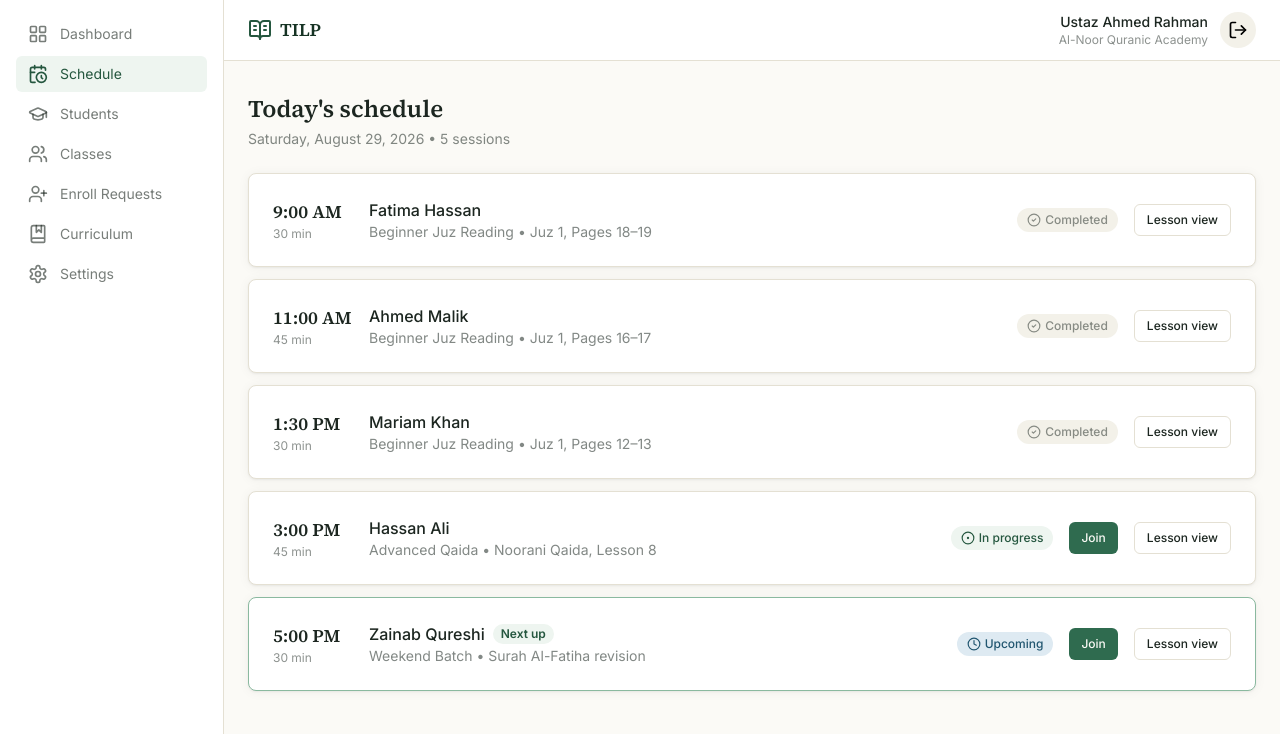
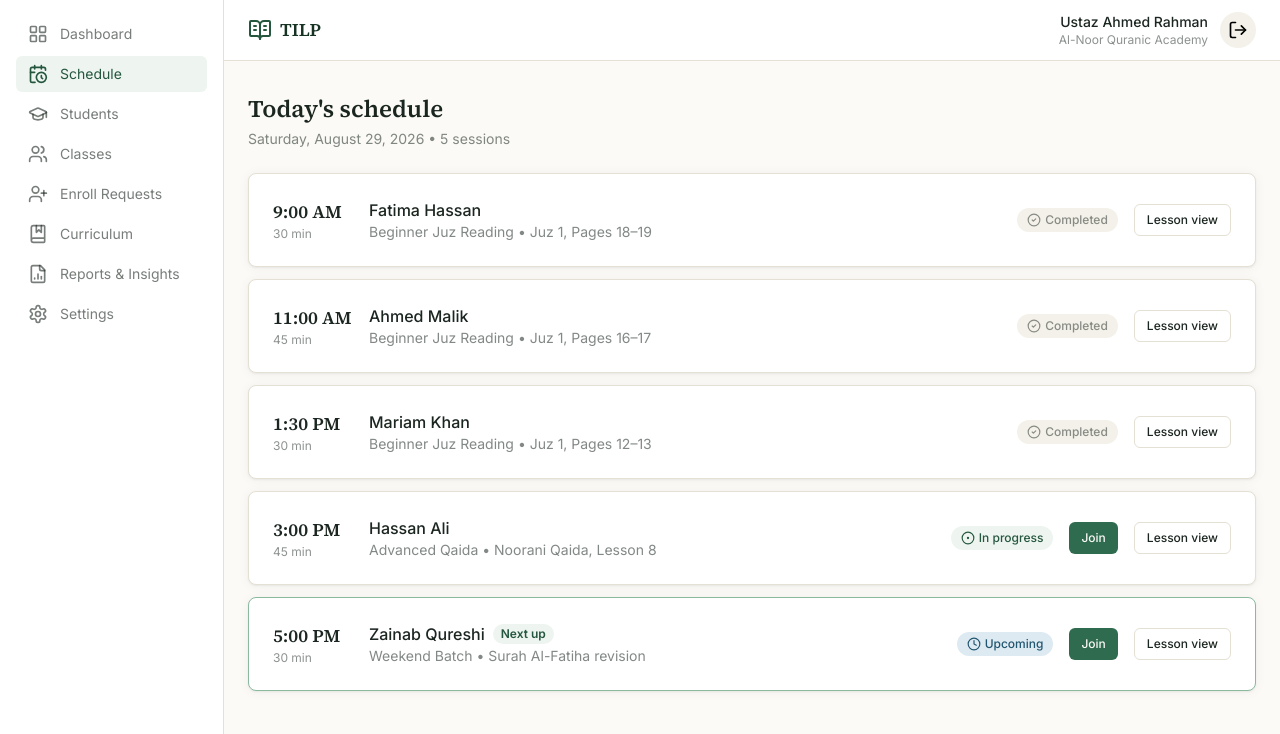
Before and after one commit to gux-htm/QuranLMS, a React (Vite) app: page /teacher/schedule in a window 1280 px wide. Shown: the top 734 px of the page. Built offline with nearby package versions, Linux system fonts and the light colour scheme.

Commit message:
feat(teacher): add reports hub to navigation

```diff
--- a/src/components/layout/TeacherLayout.tsx
+++ b/src/components/layout/TeacherLayout.tsx
@@ -1,7 +1,6 @@
 import { ReactNode, useState } from 'react'
 import { Outlet, useNavigate, useLocation } from 'react-router-dom'
-import { BookOpenText, BookMarked, LayoutGrid, Users, CalendarClock, GraduationCap, UserPlus, LogOut, Menu, Settings, X } from 'lucide-react'
-import { Button } from '@/components/ui/Button'
+import { BookOpenText, BookMarked, LayoutGrid, Users, CalendarClock, GraduationCap, UserPlus, FileBarChart2, LogOut, Menu, Settings, X } from 'lucide-react'
 import { TEACHER } from '@/lib/mockData'
 
 interface TeacherLayoutProps {
@@ -20,17 +19,17 @@ export function TeacherLayout({ children }: TeacherLayoutProps) {
     { path: '/teacher/classes', icon: Users, label: 'Classes' },
     { path: '/teacher/enrollments', icon: UserPlus, label: 'Enroll Requests' },
     { path: '/teacher/curriculum', icon: BookMarked, label: 'Curriculum' },
+    { path: '/teacher/reports', icon: FileBarChart2, label: 'Reports & Insights' },
     { path: '/teacher/settings', icon: Settings, label: 'Settings' },
   ]
 
   const isActive = (path: string) =>
-    location.pathname === path || (path.includes('/', 1) && location.pathname.startsWith(path + '/'))
+    location.pathname === path || (path !== '/teacher' && location.pathname.startsWith(path + '/'))
 
   return (
     <div className="flex min-h-screen bg-paper">
-      {/* Sidebar */}
       <aside className={`fixed inset-y-14 left-0 z-20 w-56 border-r border-line bg-white transition-transform md:sticky md:translate-x-0 ${sidebarOpen ? 'translate-x-0' : '-translate-x-full'}`}>
-        <nav className="space-y-1 p-4">
+        <nav className="space-y-1 p-4" aria-label="Teacher navigation">
           {navItems.map((item) => {
             const Icon = item.icon
             return (
@@ -41,9 +40,7 @@ export function TeacherLayout({ children }: TeacherLayoutProps) {
                   setSidebarOpen(false)
                 }}
                 className={`flex w-full items-center gap-3 rounded-md px-3 py-2 text-sm transition-colors ${
-                  isActive(item.path)
-                    ? 'bg-green-50 text-green-700'
-                    : 'text-ink/60 hover:bg-paper-dim'
+                  isActive(item.path) ? 'bg-green-50 text-green-700' : 'text-ink/60 hover:bg-paper-dim'
                 }`}
               >
                 <Icon className="h-5 w-5" />
@@ -54,19 +51,17 @@ export function TeacherLayout({ children }: TeacherLayoutProps) {
         </nav>
       </aside>
 
-      {/* Main content */}
       <div className="flex flex-1 flex-col">
-        {/* Header */}
         <header className="sticky top-0 z-30 border-b border-line bg-white">
           <div className="flex items-center justify-between gap-4 px-4 py-3 sm:px-6">
             <div className="flex items-center gap-3">
-              <button onClick={() => setSidebarOpen(!sidebarOpen)} className="md:hidden">
+              <button onClick={() => setSidebarOpen(!sidebarOpen)} className="md:hidden" aria-label={sidebarOpen ? 'Close navigation' : 'Open navigation'}>
                 {sidebarOpen ? <X className="h-6 w-6" /> : <Menu className="h-6 w-6" />}
               </button>
-              <div className="flex items-center gap-2 font-display text-lg font-semibold text-green-900">
+              <button onClick={() => navigate('/teacher')} className="flex items-center gap-2 font-display text-lg font-semibold text-green-900">
                 <BookOpenText className="h-6 w-6 text-green-700" />
                 TILP
-              </div>
+              </button>
             </div>
 
             <div className="flex items-center gap-3">
@@ -74,18 +69,13 @@ export function TeacherLayout({ children }: TeacherLayoutProps) {
                 <div className="text-sm font-medium text-ink">{TEACHER.name}</div>
                 <div className="text-xs text-ink/50">{TEACHER.institution}</div>
               </div>
-              <button
-                onClick={() => navigate('/')}
-                className="rounded-full bg-paper-dim p-2 hover:bg-line"
-                title="Logout"
-              >
+              <button onClick={() => navigate('/')} className="rounded-full bg-paper-dim p-2 hover:bg-line" title="Logout" aria-label="Logout">
                 <LogOut className="h-5 w-5" />
               </button>
             </div>
           </div>
         </header>
 
-        {/* Page content */}
         <main className="flex-1 overflow-auto">
           <div className="mx-auto max-w-6xl px-4 py-8 sm:px-6">
             {children || <Outlet />}
```
